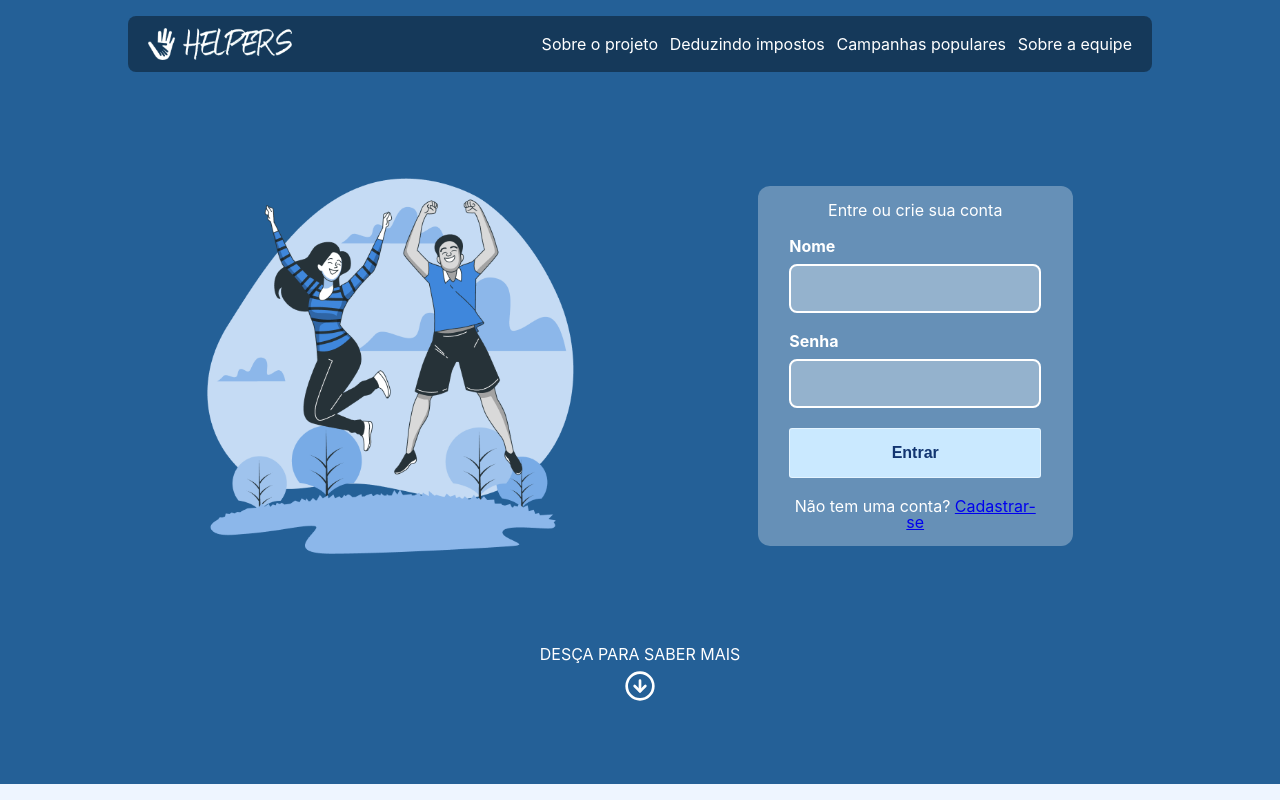
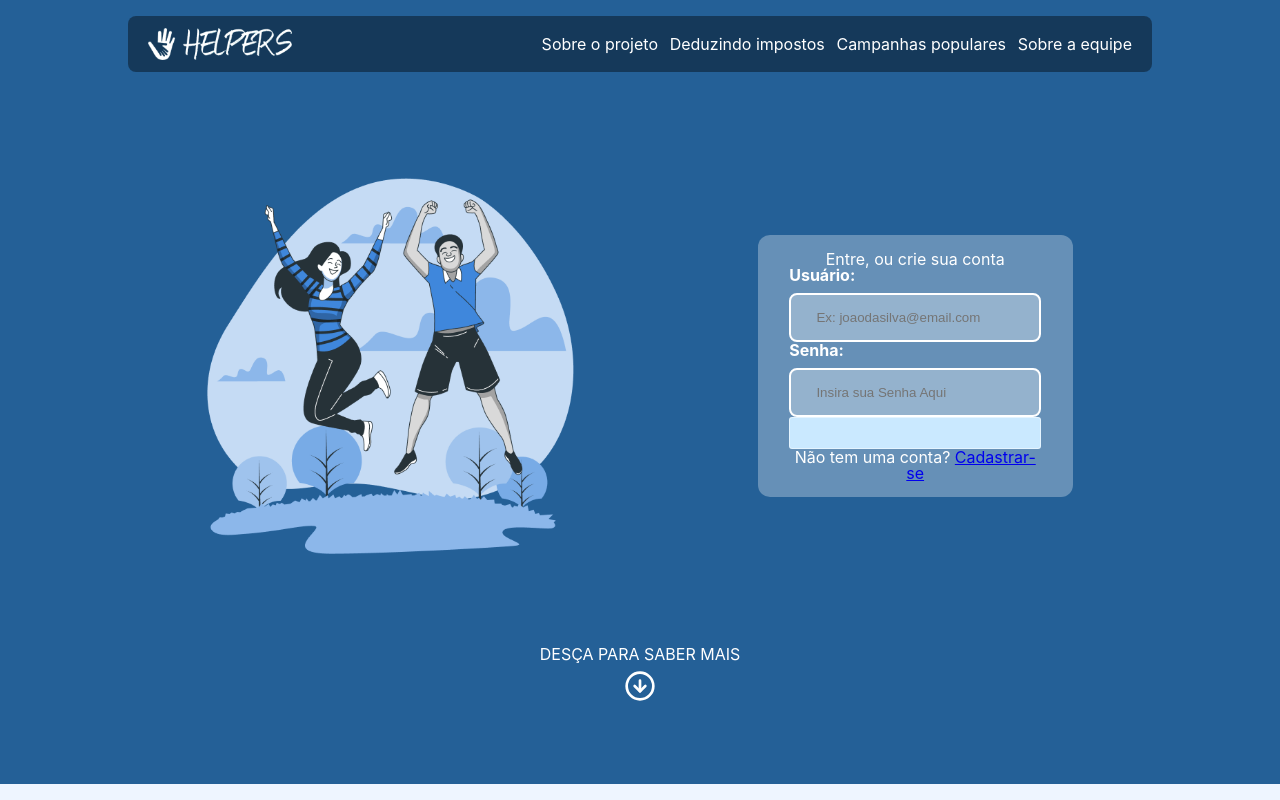
Before and after one commit to fabiojcp/helpers, a React (Create React App) app: page / in a window 1280 px wide. Shown: the top 800 px of the page. Built offline with nearby package versions, Linux system fonts and the light colour scheme.

Commit message:
feat: component form de login

```diff
--- /dev/null
+++ b/src/components/formLogin/index.jsx
@@ -0,0 +1,51 @@
+import Button from "../button"
+import Input from "../input"
+
+import { useForm } from "react-hook-form";
+import { yupResolver } from "@hookform/resolvers/yup";
+import * as yup from "yup";
+import { useContext } from "react";
+import { UserProvider } from "../../providers/user"
+import { Link } from "react-router-dom";
+
+export const FormLogin = () => {
+    const loginUser = useContext(UserProvider);
+    const schema = yup.object().shape({
+        username: yup
+          .string()
+          .required("Este campo é obrigatório")
+          .email(),
+        password: yup
+          .string()
+          .required("O campo de senha é obrigatório")
+    })
+
+    const {
+        register,
+        handleSubmit,
+        formState: { errors },
+      } = useForm({ resolver: yupResolver(schema) });
+
+      const signUp = (data) => {
+        loginUser(data)
+      };
+    return(
+        <form  onSubmit={handleSubmit(signUp)}>
+            <h2>Entre, ou crie sua conta</h2>
+            <Input>
+                <label>Usuário: </label>
+                <input type="text" {...register("username")} placeholder="Ex: joaodasilva@email.com"/>
+                <span>{errors?.username?.message}</span>
+            </Input>
+            <Input>
+                <label>Senha: </label>
+                <input type="text" {...register("password")} placeholder="Insira sua Senha Aqui" />
+                <span>{errors?.password?.message}</span>
+            </Input>
+            <Button type="submit"></Button>
+            <span>
+                Não tem uma conta? <Link to={"/register"}>Cadastrar-se</Link>
+            </span>
+        </form>
+    )
+}
--- a/src/pages/landing/Index.jsx
+++ b/src/pages/landing/Index.jsx
@@ -20,7 +20,7 @@ import {
 import { Link } from "react-router-dom";
 import { FiArrowDownCircle } from "react-icons/fi";
 import { useCampaigns } from "../../providers/campaigns";
-
+import { FormLogin } from "../../components/formLogin";
 export default function Landing() {
   const campaings = useCampaigns();
 
@@ -40,20 +40,7 @@ export default function Landing() {
           <ImgBox />
           <FormBox>
             <StyledForm>
-              <h2>Entre ou crie sua conta</h2>
-
-              <Input>
-                <label>Nome</label>
-                <input type="text"></input>
-              </Input>
-              <Input>
-                <label>Senha</label>
-                <input tupe="password"></input>
-              </Input>
-              <Button>Entrar</Button>
-              <span>
-                Não tem uma conta? <Link to={"/register"}>Cadastrar-se</Link>
-              </span>
+              <FormLogin/>
             </StyledForm>
           </FormBox>
         </Container>
```
Also changed, not shown: src/components/formLogin/style.js (added).
